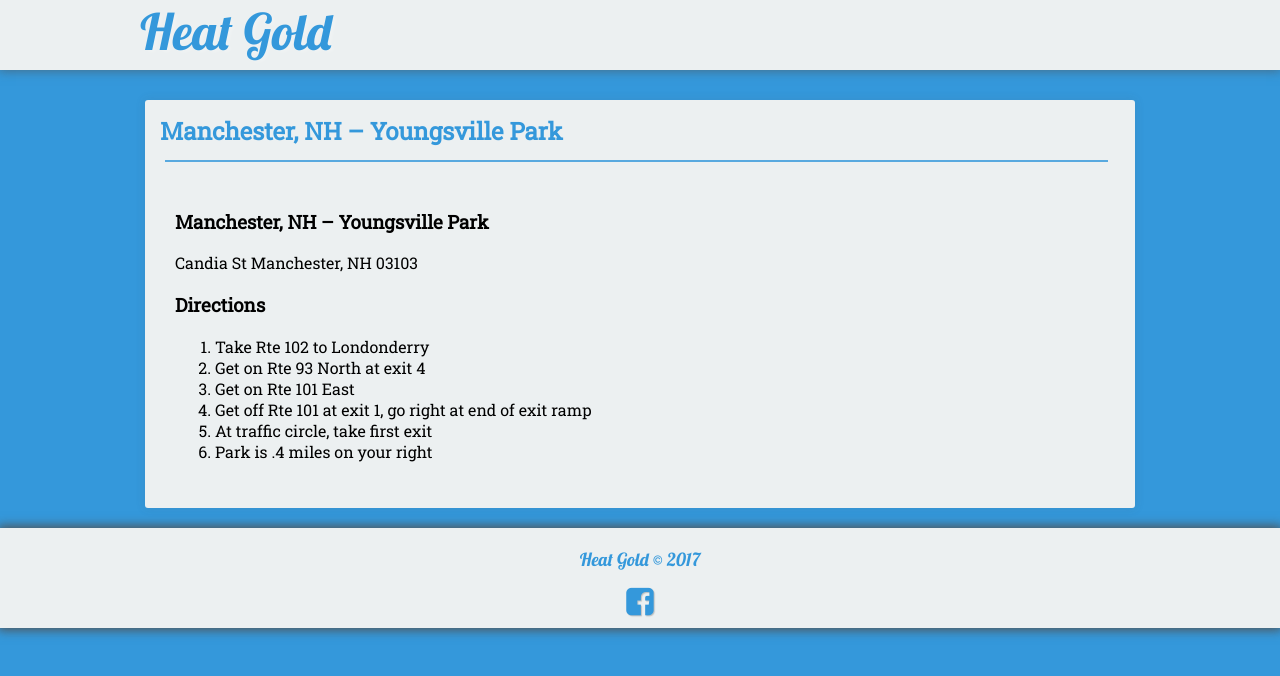
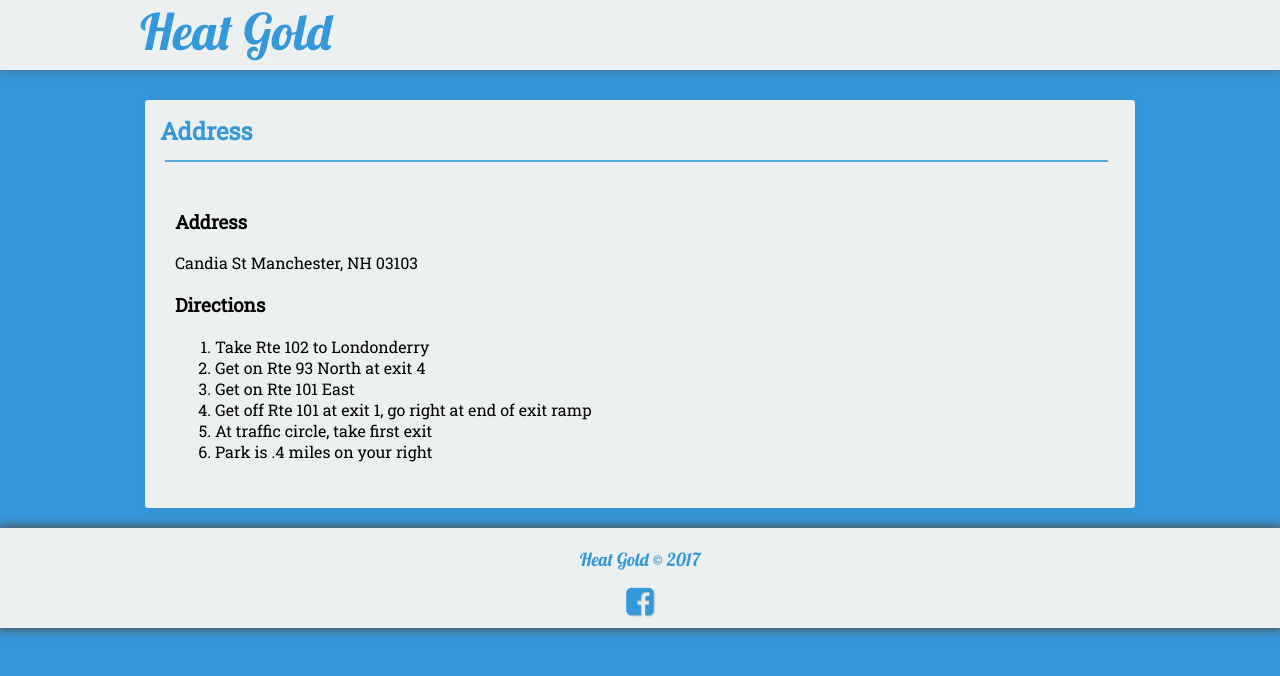
Before and after one commit to seanmerrow/ecf, a Jekyll site: the page built from fields/manch_young.md, in a window 1280 px wide. Shown: the top 676 px of the page. Built offline with Jekyll 4.4.1, drawn with Linux system fonts in a browser that asks for light colours; nearby versions of some CDN libraries; our own code applies the rules of GitHub Pages for plain Markdown files.

Commit message:
Update manch_young.md

```diff
--- a/fields/manch_young.md
+++ b/fields/manch_young.md
@@ -2,7 +2,7 @@
 Layout: post
 Title: Manchester, NH – Youngsville Park
 ---
-### Manchester, NH – Youngsville Park
+### Address
 Candia St Manchester, NH 03103
 
 ### Directions
```
